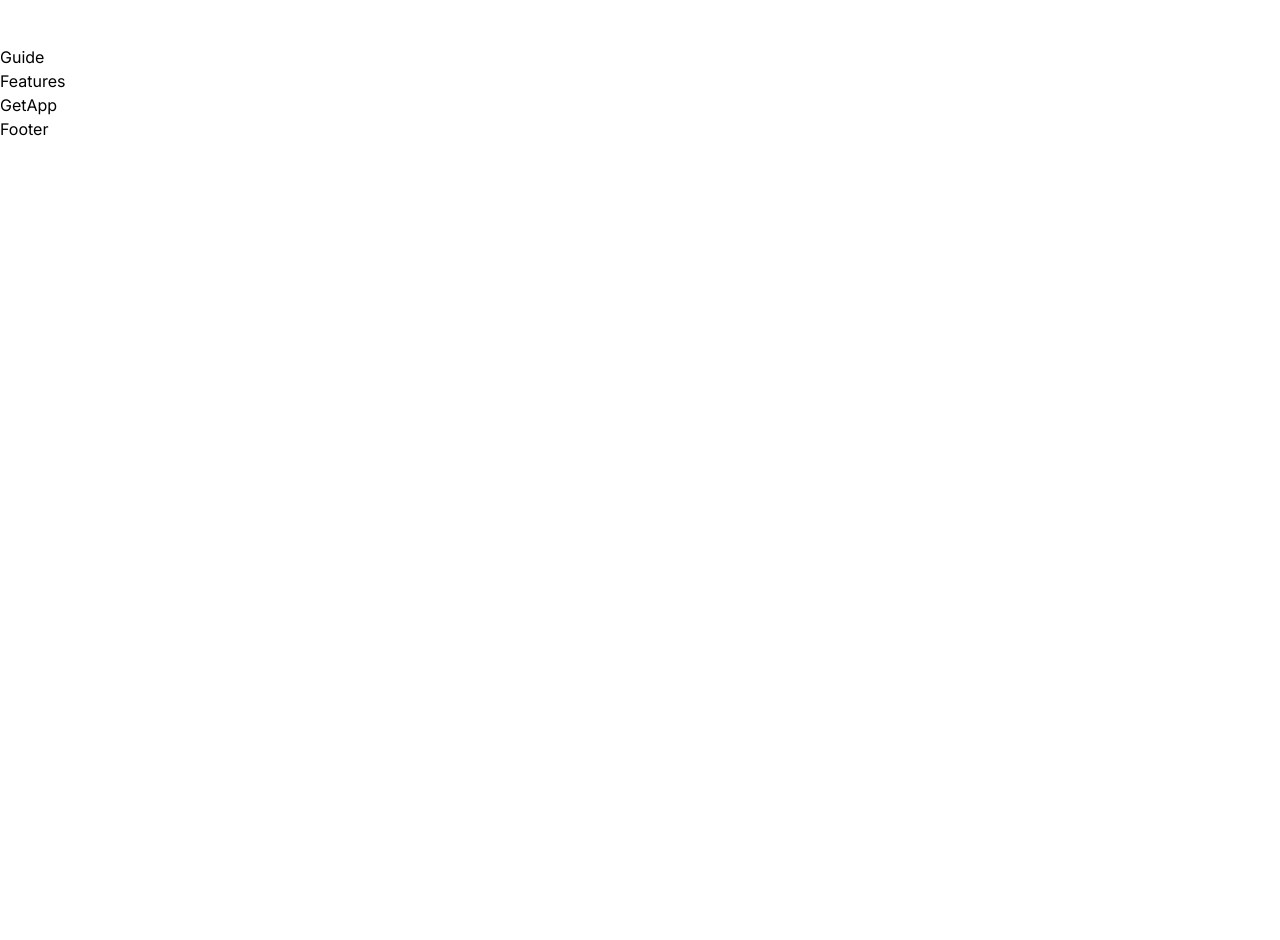
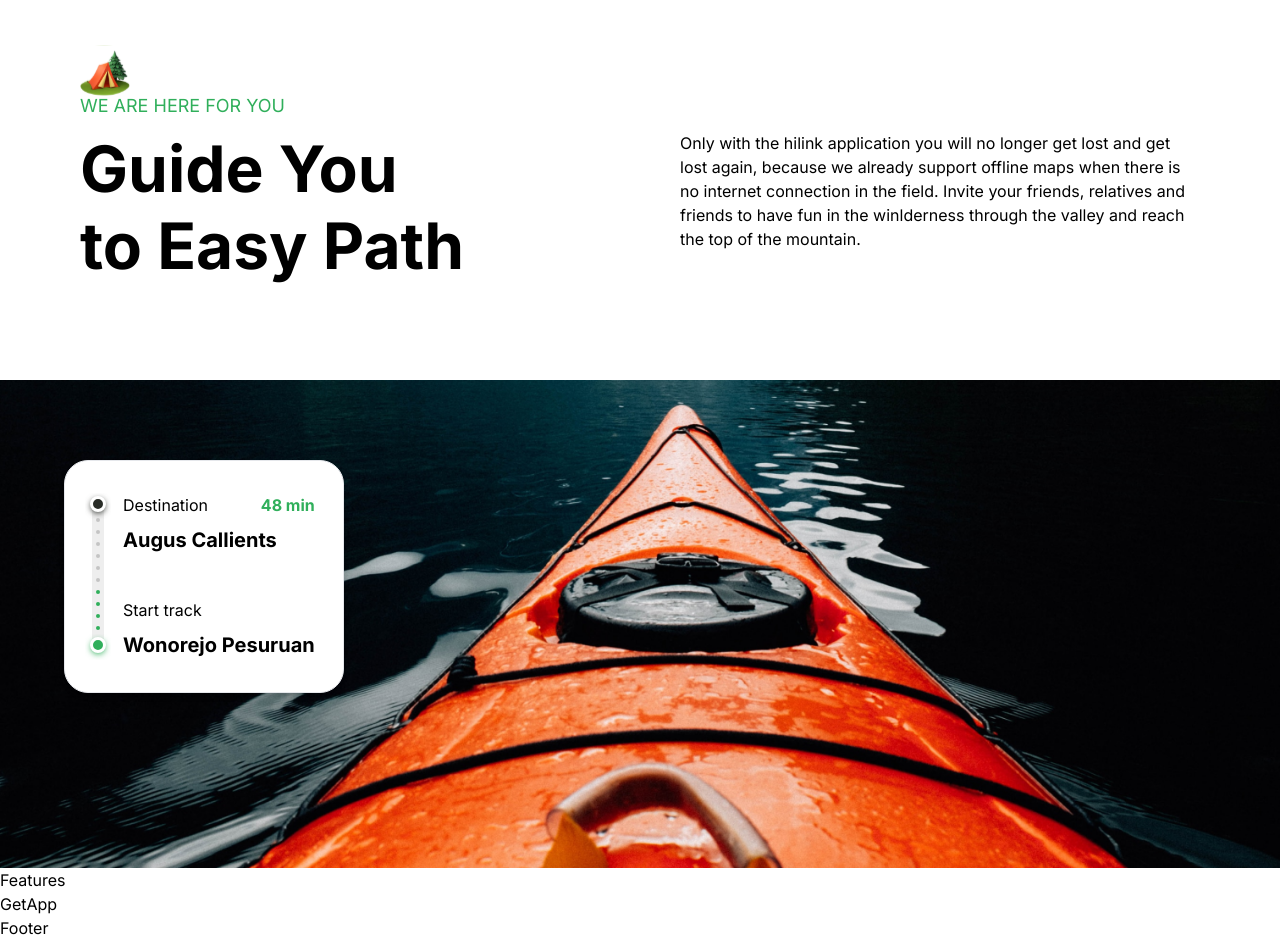
Before and after one commit to psparwez/travel-ui-ux, a Next.js app: page / in a window 1280 px wide. Shown: the part 1800-2740 px from the top of the page. Before the commit the page ends 1941 px from the top, so only its background shows below. Built offline with nearby package versions, Linux system fonts and the light colour scheme.

Commit message:
Feat:Guide-section

```diff
--- a/components/Guide.tsx
+++ b/components/Guide.tsx
@@ -1,7 +1,65 @@
+import Image from "next/image"
 
 const Guide = () => {
   return (
-    <div>Guide</div>
+    <section className="flexCenter flex-col ">
+      <div className="padding-container max-container w-full pb-24 ">
+        <Image
+          src="/camp.svg"
+          alt="camp"
+          width={50}
+          height={50}
+
+        />
+        <p className="uppercase regular-18 -mt-1 mb-3 text-green-50   ">We are here for you</p>
+
+        <div className="flex flex-wrap  justify-between gap-5  lg:gap-10 ">
+          <h2 className="bold-40 lg:bold-64 xl:max-w-[390px]  ">Guide You to Easy Path</h2>
+          <p className="regular-16 to-gray-30 xl:max-w-[520px] ">
+            Only with the hilink application you will no longer get lost and get lost again, because we already support offline maps  when there is no internet connection in the field. Invite your friends, relatives and friends to have fun in the winlderness through the valley and reach the top of the mountain.
+          </p>
+
+        </div>
+      </div>
+
+
+      <div className="flexCenter max-container  w-full relative ">
+        <Image
+          src='/boat.png'
+          alt="boat"
+          width={1440}
+          height={500}
+          className="w-full object-cover object-center 2xl:rounded-5xl"
+        />
+        <div className="absolute flex bg-white py-8 pl-5 shadow-md md:left-[5%] gap-3 pr-7 rounded-3xl border lg:top-20 ">
+
+          <Image
+            src='/meter.svg'
+            alt="meter"
+            width={16}
+            height={158}
+            className="h-full w-auto"
+          />
+
+
+          <div className="flexBetween flex-col">
+
+            <div className="w-full flex-col flex ">
+              <div className="flexBetween w-full">
+                <p className="regular-16 to-gray-20 ">Destination</p>
+                <p className="bold-16 text-green-50 ">48 min</p>
+              </div>
+              <p className="bold-20 mt-2">Augus Callients</p>
+            </div>
+            <div className="w-full flex-col flex ">
+              <p className="regular-16 to-gray-20 ">Start track</p>
+              <h4 className="bold-20 mt-2 whitespace-nowrap ">Wonorejo Pesuruan</h4>
+            </div>
+
+          </div>
+        </div>
+      </div>
+    </section>
   )
 }
 
```
